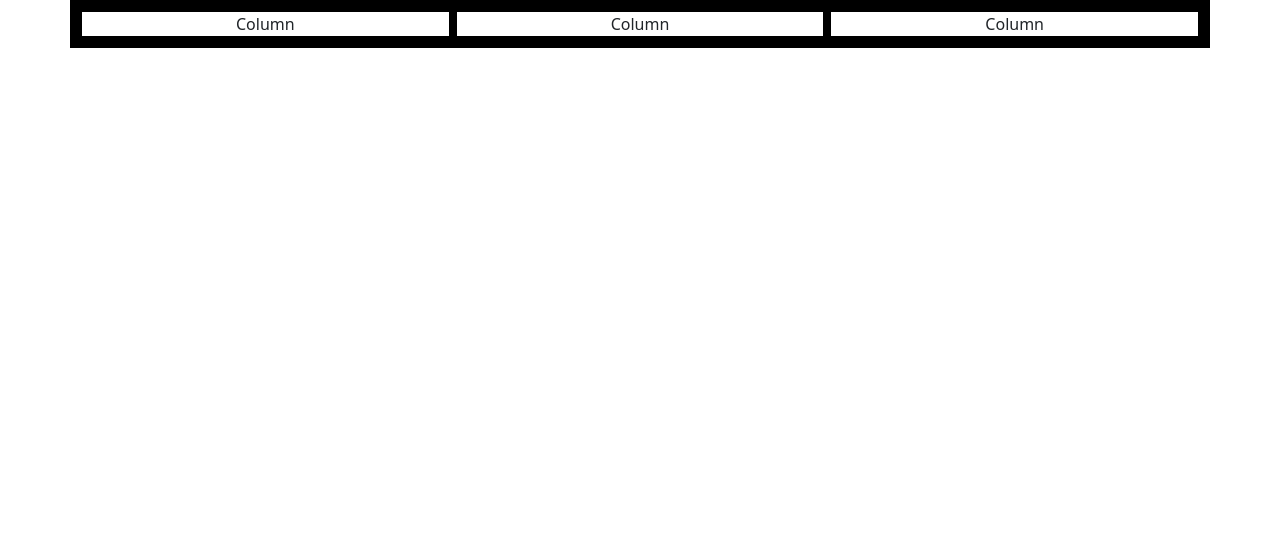
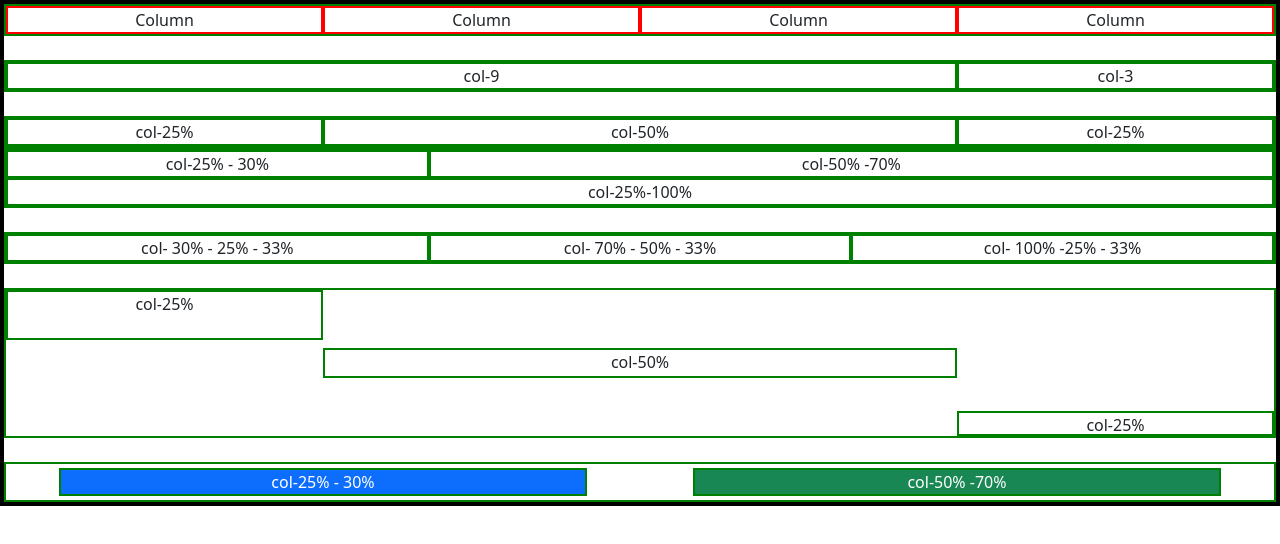
Before and after one commit to AxelRoseCooper/ch22-bootstrap, a plain HTML site: page conceptos/rowcow.html in a window 1280 px wide. Drawn offline with nearby package versions, Linux system fonts and the light colour scheme.

Commit message:
Actualizacion 1

```diff
--- a/conceptos/rowcow.html
+++ b/conceptos/rowcow.html
@@ -1,34 +1,85 @@
-<!doctype html>
+<!DOCTYPE html>
 <html lang="en">
   <head>
-    <meta charset="utf-8">
-    <meta name="viewport" content="width=device-width, initial-scale=1">
+    <meta charset="utf-8" />
+    <meta name="viewport" content="width=device-width, initial-scale=1" />
     <title>Bootstrap demo</title>
-    <link href="https://cdn.jsdelivr.net/npm/bootstrap@5.3.0-alpha1/dist/css/bootstrap.min.css" rel="stylesheet" integrity="sha384-GLhlTQ8iRABdZLl6O3oVMWSktQOp6b7In1Zl3/Jr59b6EGGoI1aFkw7cmDA6j6gD" crossorigin="anonymous">
     <style>
-        .container-fluid{
-            border: 4px solid red;
+      .container-fluid {
+        border: 4px solid black;
+      }
+
+      .col {
+        border: 2px solid red
       }
       div{
+        border: 2px solid green;
 
-            border:4px solid black;
       }
+
     </style>
+    <link
+      href="https://cdn.jsdelivr.net/npm/bootstrap@5.3.0-alpha1/dist/css/bootstrap.min.css"
+      rel="stylesheet"
+      integrity="sha384-GLhlTQ8iRABdZLl6O3oVMWSktQOp6b7In1Zl3/Jr59b6EGGoI1aFkw7cmDA6j6gD"
+      crossorigin="anonymous"
+    />
   </head>
   <body>
-    <div class="container text-center">
+    <!--contenedor principal-->
+    <div class="container-fluid text-center">
+      <!--columnas proporcionales-->
       <div class="row">
-          <div class="col">
-            Column
+        <div class="col">Column</div>
+        <div class="col">Column</div>
+        <div class="col">Column</div>
+        <div class="col">Column</div>
       </div>
-          <div class="col">
-            Column
+      <br>
+      <!--columnas con anchos definidos-->
+      <div class="row">
+        <div class="col-9">col-9</div>
+        <div class="col-3">col-3</div>
       </div>
-          <div class="col">
-            Column
+      <br>
+      <!--columnas con 25-50-25%-->
+        <div class="row">
+          <div class="col-3">col-25%</div>
+          <div class="col-6">col-50%</div>
+          <div class="col-3">col-25%</div>
         </div>
+        <!--columnas 25%-50%-25% a 30%-70% -100%-->
+        <div class="row">
+          <div class="col-3 col-sm-4">col-25% - 30%</div>
+          <div class="col-6 col-sm-8">col-50% -70%</div>
+          <div class="col-3 col-sm-12">col-25%-100%</div>
         </div>
+        <br>
+        <!--columnas 30%-70% -100%, sm 25% -50% - 25%, lg 33% - 33% - 33% -->
+        <div class="row">
+          <div class="col-3 col-sm-4 col-lg-4">col- 30% - 25% - 33%</div>
+          <div class="col-6 col-sm-8 col-lg-4">col- 70% - 50% - 33%</div>
+          <div class="col-3 col-sm-12 col-lg-4">col- 100% -25% - 33%</div>
         </div>
-    <script src="https://cdn.jsdelivr.net/npm/bootstrap@5.3.0-alpha1/dist/js/bootstrap.bundle.min.js" integrity="sha384-w76AqPfDkMBDXo30jS1Sgez6pr3x5MlQ1ZAGC+nuZB+EYdgRZgiwxhTBTkF7CXvN" crossorigin="anonymous"></script>
+        <br>
+        <!--alineacion vertical-->
+        <div class="row" style="min-height: 150px;">
+          <div class="col-3 align-self-up" style="height: 50px;">col-25%</div>
+          <div class="col-6 align-self-center" style="height: 30px;">col-50%</div>
+          <div class="col-3 align-self-end" style="height: 25px;">col-25%</div>
+        </div>
+        <br>
+        <!--Alineacion horizontal-->
+        <div class="row justify-content-around">
+          <div class="col-10 col-sm-5 my-1 text-bg-primary">col-25% - 30%</div>
+          <div class="col-10 col-sm-5 my-1 text-bg-success">col-50% -70%</div>
+
+
+    </div>
+    <script
+      src="https://cdn.jsdelivr.net/npm/bootstrap@5.3.0-alpha1/dist/js/bootstrap.bundle.min.js"
+      integrity="sha384-w76AqPfDkMBDXo30jS1Sgez6pr3x5MlQ1ZAGC+nuZB+EYdgRZgiwxhTBTkF7CXvN"
+      crossorigin="anonymous"
+    ></script>
   </body>
 </html>
```
Also changed, not shown: conceptos/container.html (+30 -22 lines). Lines whose indentation alone changed are shown as unchanged.
